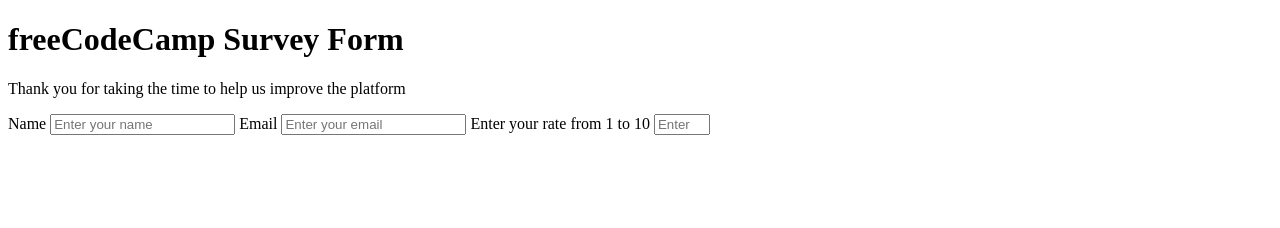
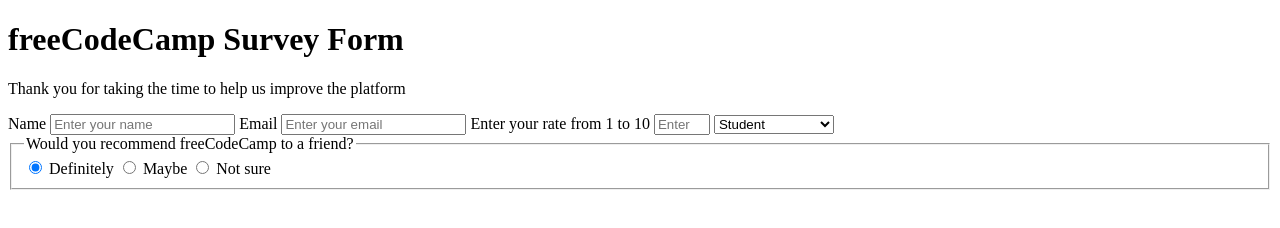
Before and after one commit to sumayya-azmat/microverse-trail1, a plain HTML site: page index.html in a window 1280 px wide. Drawn offline with Linux system fonts and the light colour scheme.

Commit message:
Added dropdown, radio according to task 11-14

```diff
--- a/index.html
+++ b/index.html
@@ -20,6 +20,20 @@
 
                     <label for="number" id="number-label">Enter your rate from 1 to 10</label>
                     <input type="number" id="number" min="1" max="10" required placeholder="Enter your rate">
+
+                    <select id="dropdown"> <option value="student">Student</option>
+                        <option value="full-time-learner">Full time learner</option>
+                        <option value="prefer-not-to-say">Prefer not to say</option>
+                        <option value="other">Other</option>
+                    </select>
+                    <fieldset>
+                        <legend>Would you recommend freeCodeCamp to a friend?</legend>
+                         <input type="radio" name="recommend" checked id="definitely" value="definitely">
+                         <label for="definitely">Definitely</label>
+                         <input type="radio" name="recommend" id="maybe" value="maybe">
+                          <label for="maybe">Maybe</label> <input type="radio" name="recommend" id="not-sure" value="not-sure">
+                          <label for="not-sure">Not sure</label>
+                        </fieldset>
             </div>
         </div>
     </div>
```
